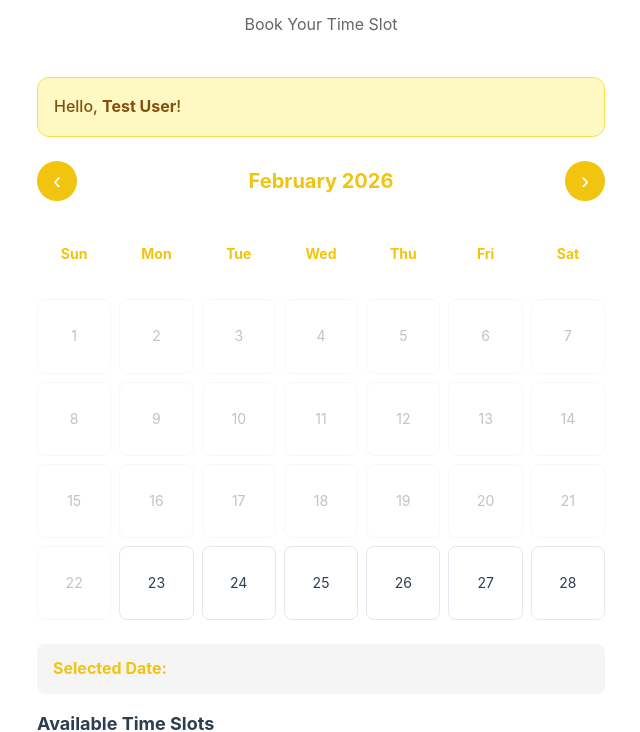
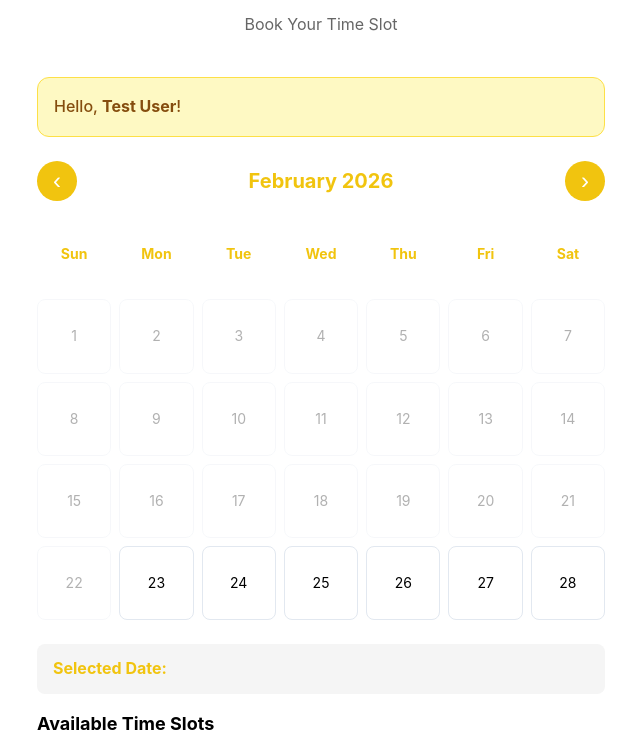
Before and after one commit to Garuda-Techs/LoungeBookingBot, a website: page public/index.html in a window 1280 px wide. Shown: the part 73-805 px from the top of the page, without its empty margins (319-959 px from the left). Drawn offline with Linux system fonts and the light colour scheme; no server answers.

Commit message:
ui changes v2

```diff
--- a/public/css/styles.css
+++ b/public/css/styles.css
@@ -1,13 +1,11 @@
 :root {
-    --primary-color: #f1c40f;    /* Golden Yellow */
-    --secondary-color: #f39c12;  /* Slightly darker yellow/orange for hover */
+    --primary-color: #f1c40f;    /* Golden Garuda Yellow */
+    --secondary-color: #f39c12;  /* Hover state yellow */
     --success-color: #27ae60;
     --danger-color: #e74c3c;
-    --warning-color: #f39c12;
     --bg-color: #ffffff;
-    --text-color: #2c3e50;       /* Darker text for better contrast on yellow */
+    --text-color: #000000;       /* Keep text strictly black */
     --border-color: #e2e8f0;
-    --shadow: 0 2px 8px rgba(0, 0, 0, 0.1);
 }
 
 * {
```
